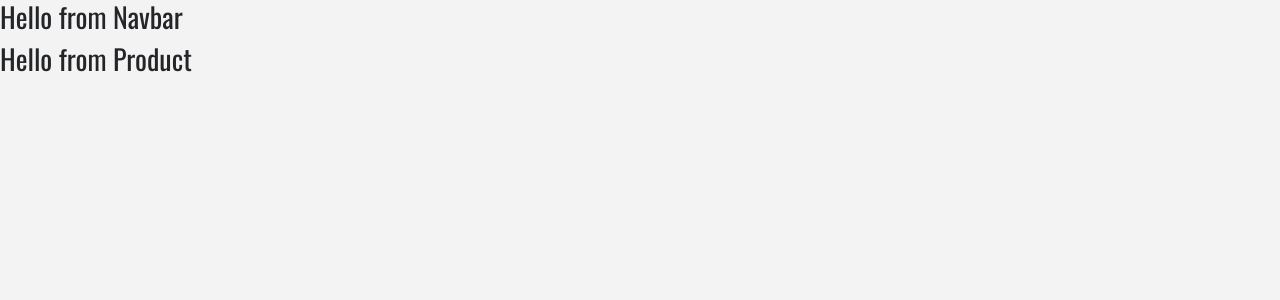
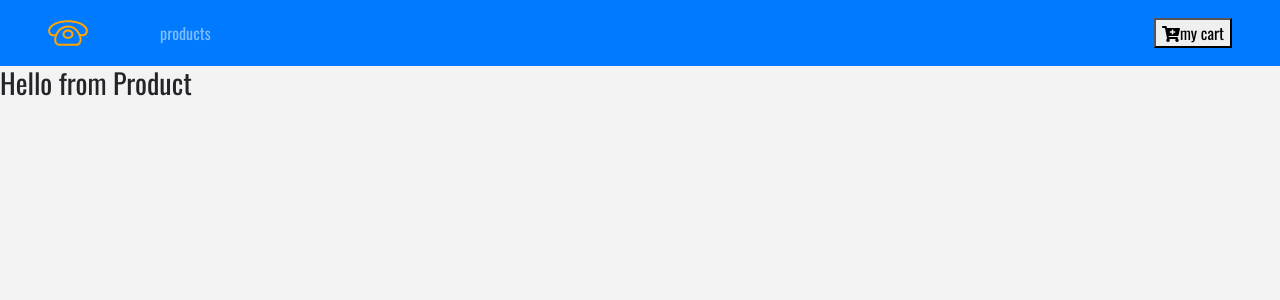
Before and after one commit to B-HANSEN/E-commerce-site_with-React, a React (Create React App) app: page / in a window 1280 px wide. Shown: the top 300 px of the page. Built offline with nearby package versions, Linux system fonts and the light colour scheme.

Commit message:
setup navbar

```diff
--- a/src/components/Navbar.js
+++ b/src/components/Navbar.js
@@ -1,11 +1,35 @@
 import React, { Component } from 'react';
+import { Link } from 'react-router-dom';
+import logo from '../logo.svg';
 
 export default class Navbar extends Component {
     render() {
         return (
-            <div>
-                <h3>Hello from Navbar</h3>
-            </div>
+            <nav className="navbar navbar-expand-sm bg-primary navbar-dark px-sm-5">
+
+                {/* https://www.iconfinder.com/icons/1243689/call_phone_icon
+                 Creative Commons (Attribution 3.0 Unported);
+                https://www.iconfinder.com/Makoto_msk */}
+                <Link
+                    to="/">
+                    <img src={logo} alt="store"
+                    className="navbar-brand" />
+                </Link>
+
+                <ul className="navbar-nav align-items-center">
+                    <li className="nav-item ml-5">
+                        <Link to="/" className="nav-link">
+                            products
+                        </Link>
+                    </li>
+                </ul>
+
+                <Link to="/cart" className="ml-auto">
+                    <button><i className="fas fa-cart-plus" />
+                        my cart
+                    </button>
+                </Link>
+            </nav>
         );
     }
 }
```
